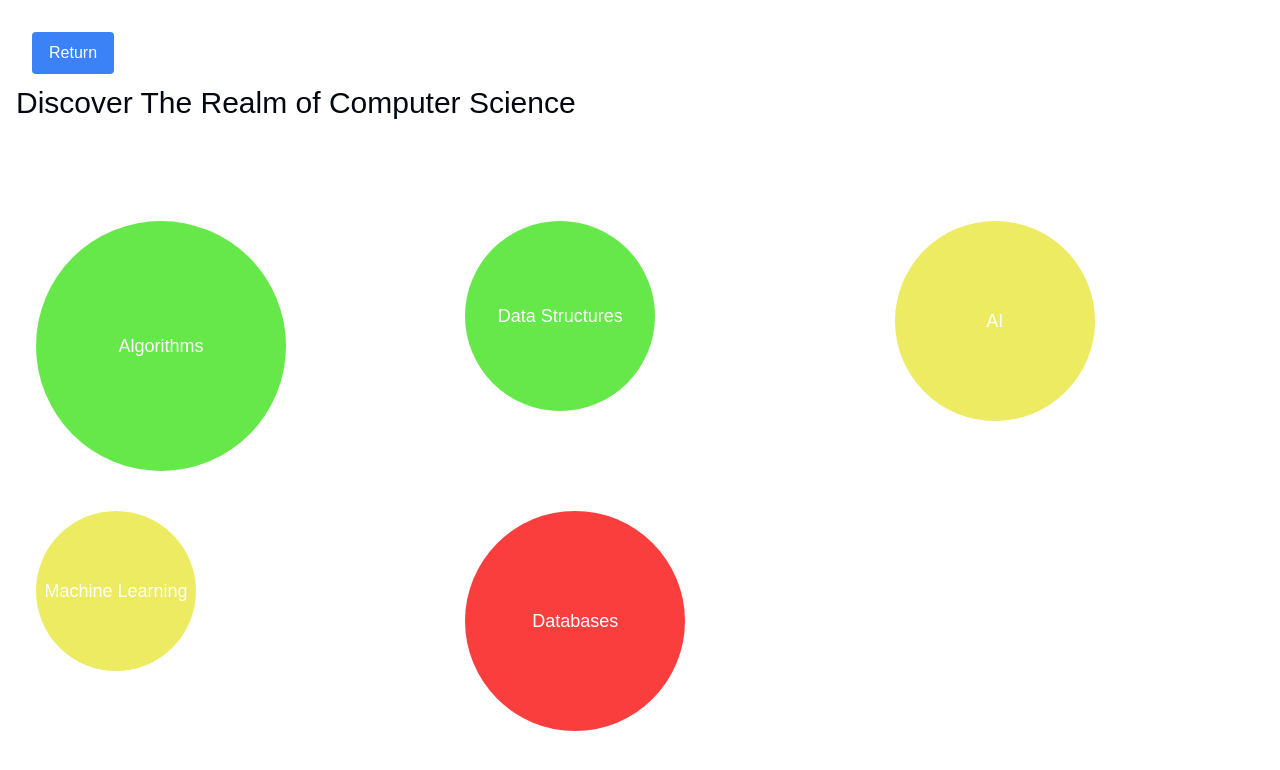
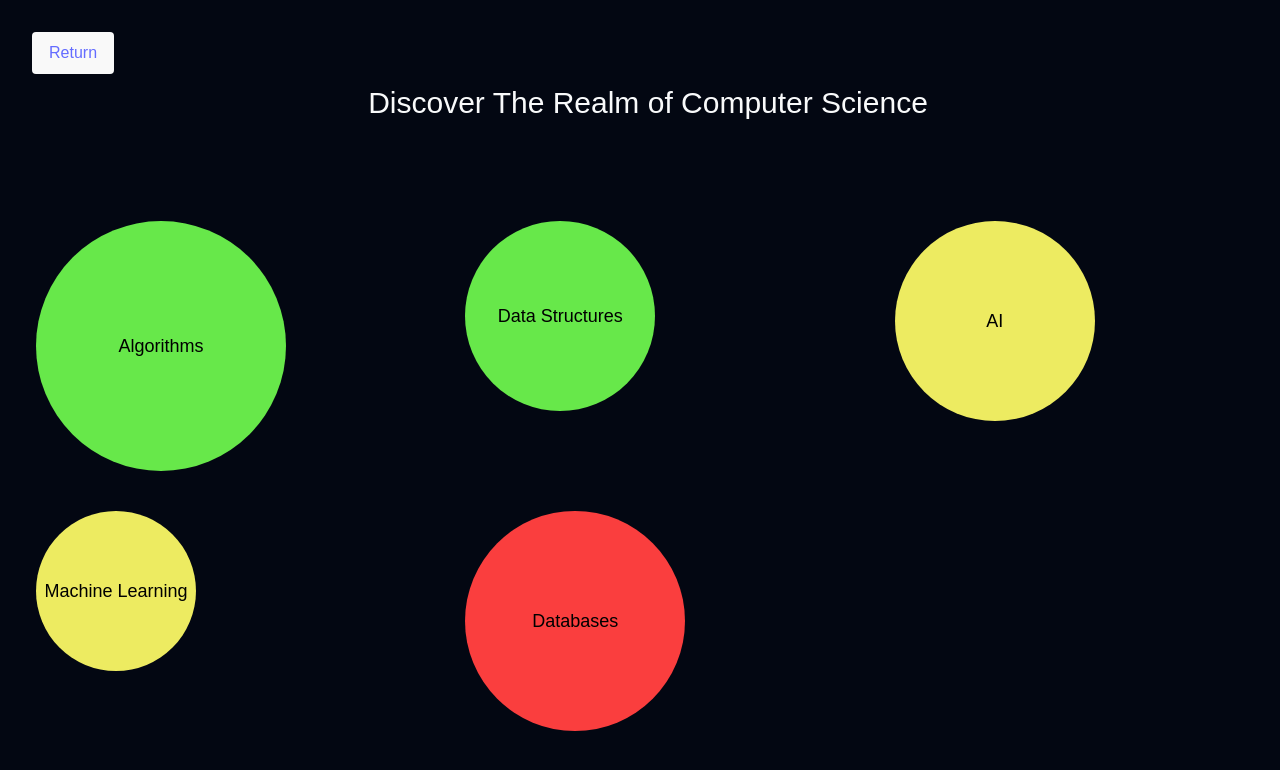
Before and after one commit to 49M/Pathway_App, a Next.js app in the folder Pathway-Next/pathway-next/: page /cspath in a window 1280 px wide. Shown: the top 770 px of the page. Built offline with nearby package versions, Linux system fonts and the light colour scheme.

Commit message:
Color fixes

```diff
--- a/Pathway-Next/pathway-next/app/globals.css
+++ b/Pathway-Next/pathway-next/app/globals.css
@@ -10,6 +10,8 @@ body {
   :root {
     --background: 0 0% 100%;
     --foreground: 224 71.4% 4.1%;
+    background-color: var(--background);
+    color: var(--foreground);
     --card: 0 0% 100%;
     --card-foreground: 224 71.4% 4.1%;
     --popover: 0 0% 100%;
@@ -37,6 +39,8 @@ body {
   .dark {
     --background: 224 71.4% 4.1%;
     --foreground: 210 20% 98%;
+    background-color: var(--background);
+    color: var(--foreground);
     --card: 224 71.4% 4.1%;
     --card-foreground: 210 20% 98%;
     --popover: 224 71.4% 4.1%;
--- a/Pathway-Next/pathway-next/app/layout.tsx
+++ b/Pathway-Next/pathway-next/app/layout.tsx
@@ -1,43 +1,9 @@
-// import type { Metadata } from "next";
-// import { Geist, Geist_Mono } from "next/font/google";
-// import "./globals.css";
-
-// const geistSans = Geist({
-//   variable: "--font-geist-sans",
-//   subsets: ["latin"],
-// });
-
-// const geistMono = Geist_Mono({
-//   variable: "--font-geist-mono",
-//   subsets: ["latin"],
-// });
-
-// export const metadata: Metadata = {
-//   title: "Create Next App",
-//   description: "Generated by create next app",
-// };
-
-// export default function RootLayout({
-//   children,
-// }: Readonly<{
-//   children: React.ReactNode;
-// }>) {
-//   return (
-//     <html lang="en">
-//       <body
-//         className={`${geistSans.variable} ${geistMono.variable} antialiased`}
-//       >
-//         {children}
-//       </body>
-//     </html>
-//   );
-// }
 import './globals.css'; // Import global styles
 
 export default function RootLayout({ children }: { children: React.ReactNode }) {
   return (
-    <html lang="en">
-      <body>{children}</body>
+    <html lang="en" className="dark">
+      <body className='justify-center flex'>{children}</body>
     </html>
   );
 }
--- a/Pathway-Next/pathway-next/app/page.tsx
+++ b/Pathway-Next/pathway-next/app/page.tsx
@@ -1,9 +1,12 @@
+import React from 'react';
 import Link from 'next/link';
 
 export default function Home() {
   return (
     <div>
-      <h1>Pathway Course Planner</h1>
+      <div className='header mb-20 mt-20'>
+        <h1>Pathway Course Planner</h1>
+      </div>
       <div className='button-container'>
         <Link href="/mathpath">
           <button>Mathematics</button>
--- a/Pathway-Next/pathway-next/components/CategoryBubble.tsx
+++ b/Pathway-Next/pathway-next/components/CategoryBubble.tsx
@@ -9,7 +9,7 @@ interface CategoryBubbleProps {
 const CategoryBubble: React.FC<CategoryBubbleProps> = ({ size, label, color }) => {
   return (
     <div
-      className="flex items-center justify-center bg-blue-500 text-white rounded-full ml-5 mr-5 text-lg text-black"
+      className="flex items-center justify-center rounded-full ml-5 mr-5 text-lg text-black"
       style={{ width: size, height: size, backgroundColor: color }}
     >
       {label}
--- a/Pathway-Next/pathway-next/components/Header.tsx
+++ b/Pathway-Next/pathway-next/components/Header.tsx
@@ -7,7 +7,7 @@ interface Props {
 
 const Header = ({ title }: Props) => {
   return (
-    <div className='header mb-20 mt-20 flex space-x-4'>
+    <div className='header mb-20 mt-20 flex space-x-4 justify-center'>
         <ReturnBtn />
         <h2 className='text-[30px]'>{title}</h2>
     </div>
--- a/Pathway-Next/pathway-next/components/ReturnBtn.tsx
+++ b/Pathway-Next/pathway-next/components/ReturnBtn.tsx
@@ -1,5 +1,4 @@
 import React from 'react'
-// import { Link } from 'react-router-dom';
 import Link from 'next/link'
 
 
@@ -7,7 +6,7 @@ export const ReturnBtn = () => {
   return (
     <div className="fixed top-8 left-8 z-50">
       <Link href="/">
-        <button className="bg-blue-500 text-white px-4 py-2 rounded w-full h-full">
+        <button className="px-4 py-2 rounded w-full h-full">
           Return
         </button>
       </Link>
```
